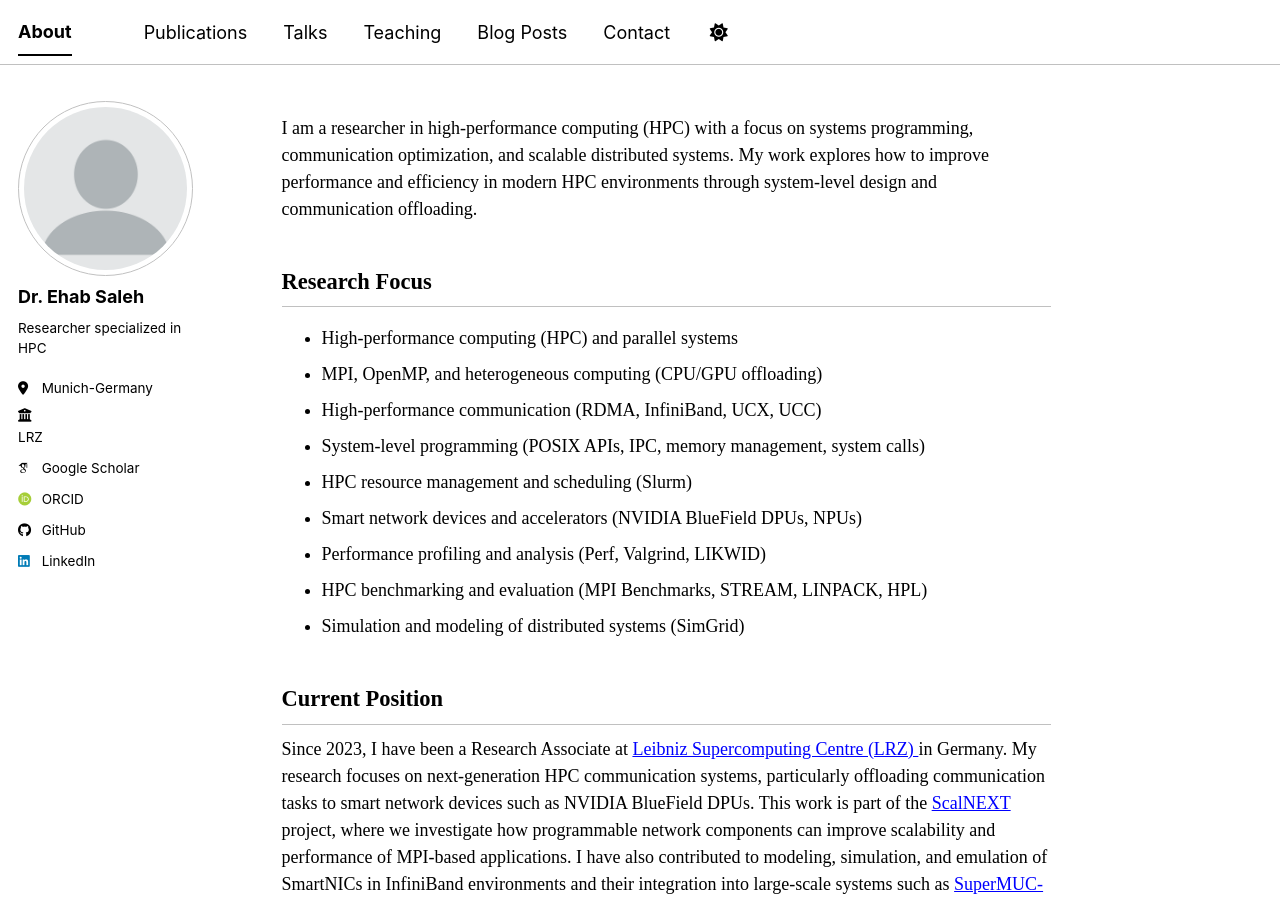
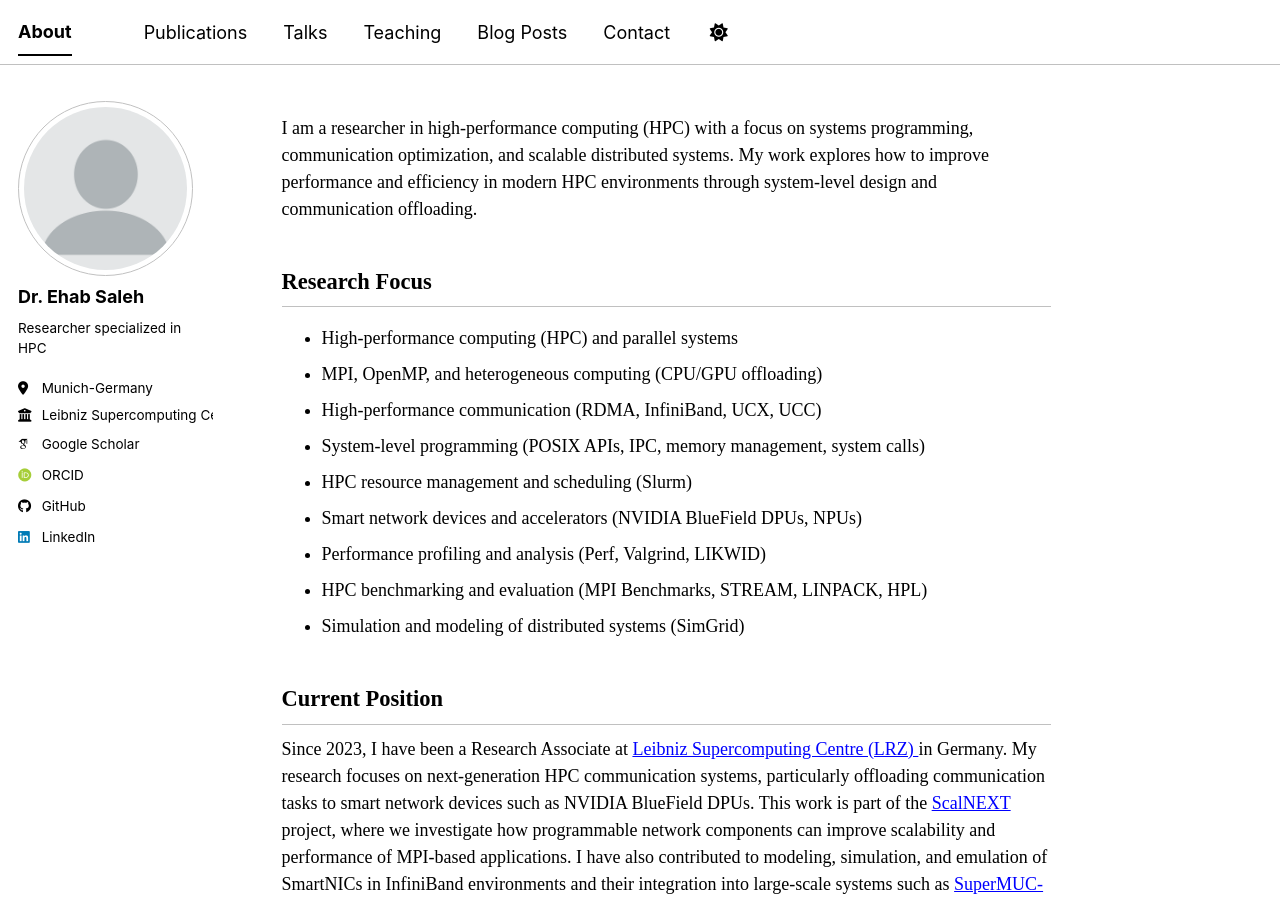
Before and after one commit to ehabosaleh/ehabosaleh.github.io, a Jekyll site: the page built from _pages/about.md, in a window 1280 px wide and 900 px high. Built offline with Jekyll 4.4.1, drawn with Linux system fonts in a browser that asks for light colours; some web fonts are replaced; a script bundle is joined from its source files by our own code; library files that are not in the unit come from our copies.

Commit message:
Update employer information in config file

```diff
--- a/_config.yml
+++ b/_config.yml
@@ -28,8 +28,7 @@ author:
   pronouns         : # example: "she/her"
   bio              : "Researcher specialized in HPC"
   location         : "Munich-Germany"
-  employer         : <a href='https://www.lrz.de'>LRZ</a>
-
+  employer         : "Leibniz Supercomputing Centre"
   # Academic websites
   googlescholar    : "https://scholar.google.com/citations?hl=en&user=VpTeKn4AAAAJ"
   orcid            : "https://orcid.org/0000-0002-4950-4854"
```
